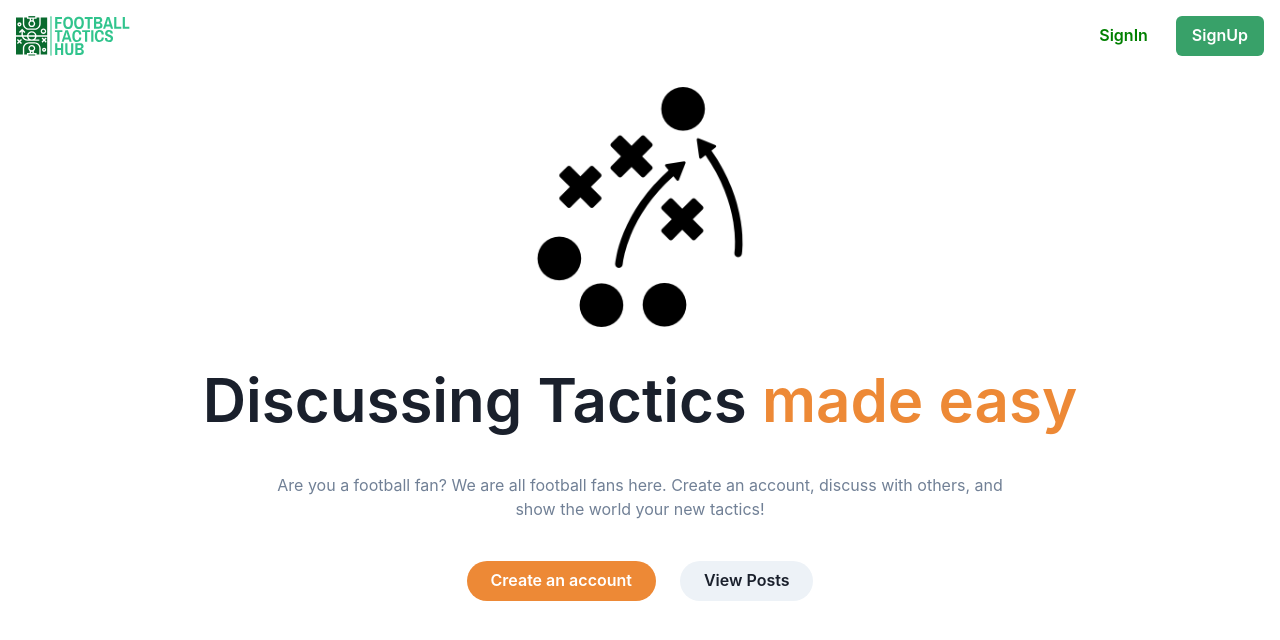
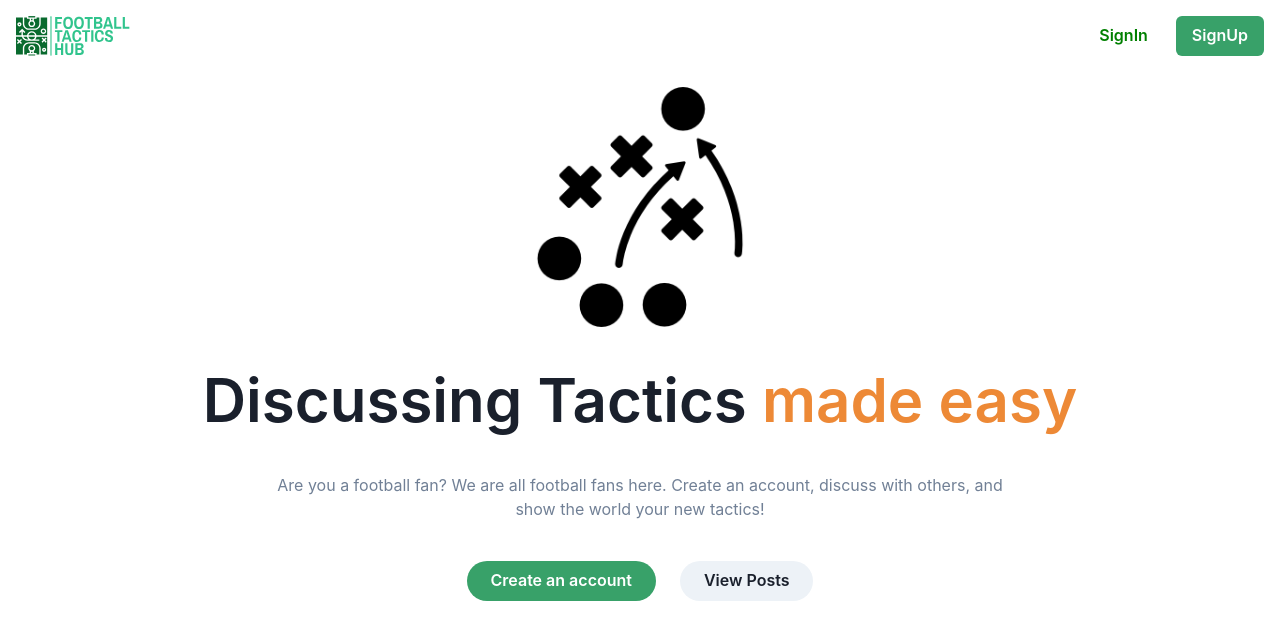
Before and after one commit to michaelehab/Football-Tactics-Hub, a React (Create React App) app in the folder web/: page / in a window 1280 px wide. Shown: the top 640 px of the page. Built offline with nearby package versions, Linux system fonts and the light colour scheme.

Commit message:
Changed post card colors

```diff
--- a/web/src/components/postCard.tsx
+++ b/web/src/components/postCard.tsx
@@ -109,7 +109,7 @@ export const PostCard: React.FC<Post> = (post) => {
                 ))}
             </Box>
             <Link to={`/post/${post.id}`}>
-              <Text fontSize="md" fontWeight="bold" color="#096A2E">
+              <Text fontSize="md" fontWeight="bold">
                 {post.title}
               </Text>
             </Link>
@@ -123,7 +123,7 @@ export const PostCard: React.FC<Post> = (post) => {
         </Flex>
         <Flex gap={3} justifyContent="space-between" align="center">
           <Flex gap={2}>
-            <ChakraLink color="#31C48D" href={`/user/${user?.user.id}`}>
+            <ChakraLink color={"orange.400"} href={`/user/${user?.user.id}`}>
               {user?.user.userName}
             </ChakraLink>
             <Text color="#31C48D">-</Text>
--- a/web/src/components/postView.tsx
+++ b/web/src/components/postView.tsx
@@ -124,7 +124,7 @@ export const PostView: React.FC<Post> = (post) => {
         </Flex>
         <Flex gap={3} justifyContent="space-between" align="center">
           <Flex gap={2}>
-            <ChakraLink color="#31C48D" href={`/user/${user?.user.id}`}>
+            <ChakraLink color={"orange.400"} href={`/user/${user?.user.id}`}>
               {user?.user.userName}
             </ChakraLink>
             <Text color="#31C48D">-</Text>
--- a/web/src/pages/heroPage.tsx
+++ b/web/src/pages/heroPage.tsx
@@ -38,13 +38,7 @@ export const Hero = () => {
         </Text>
         <Stack spacing={6} direction={"row"}>
           <Link to="/signup">
-            <Button
-              rounded={"full"}
-              px={6}
-              colorScheme={"orange"}
-              bg={"orange.400"}
-              _hover={{ bg: "orange.500" }}
-            >
+            <Button rounded={"full"} px={6} colorScheme="green" variant="solid">
               Create an account
             </Button>
           </Link>
```
